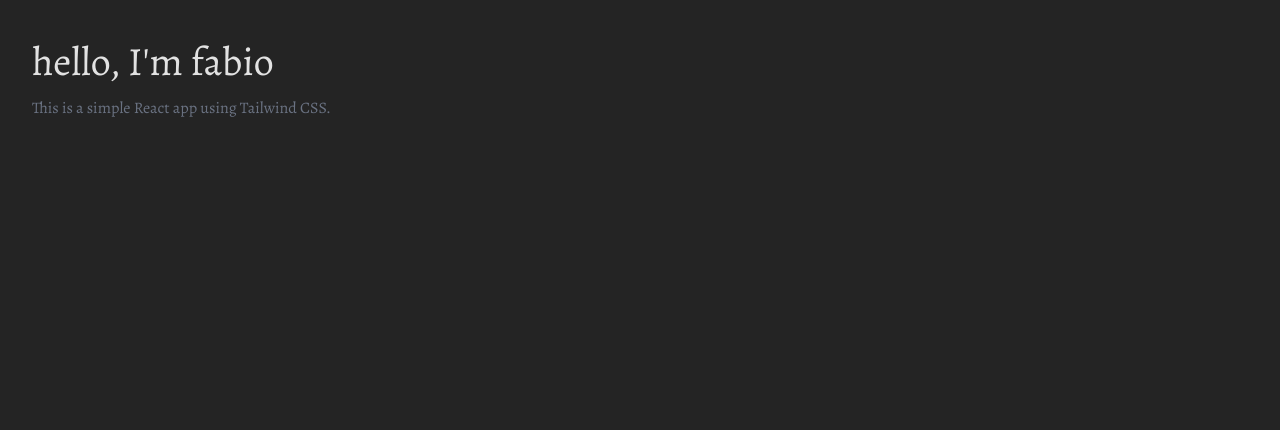
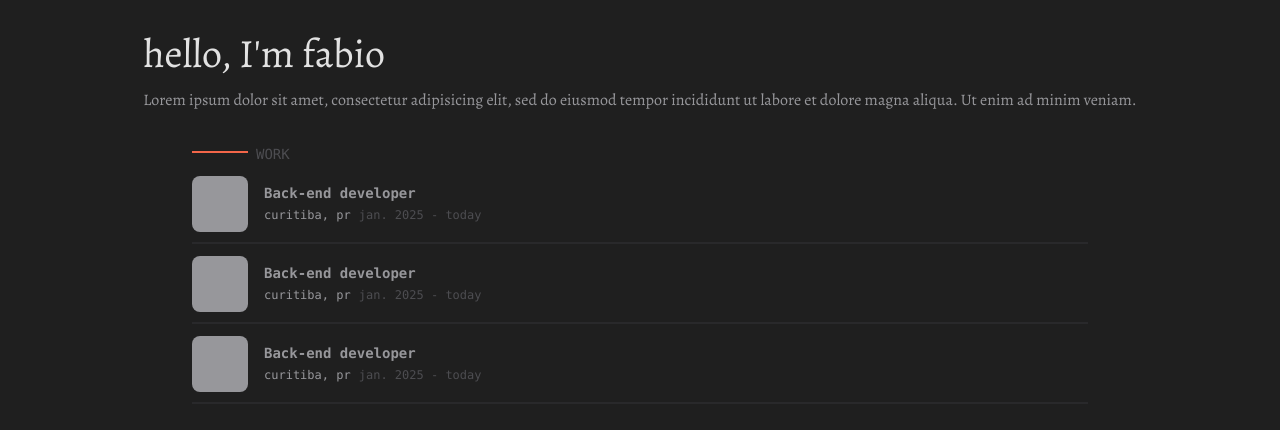
Before and after one commit to reszkojr/portfolio, a React (Vite) app: page / in a window 1280 px wide. Shown: the top 430 px of the page. Built offline with nearby package versions, Linux system fonts and the light colour scheme.

Commit message:
simple accordion & section elements

```diff
--- a/index.html
+++ b/index.html
@@ -8,7 +8,7 @@
     <title>Portfólio</title>
 </head>
 
-<body>
+<body class="bg-background h-screen">
     <div id="root"></div>
     <script type="module" src="/src/main.tsx"></script>
 </body>
--- a/src/App.tsx
+++ b/src/App.tsx
@@ -1,9 +1,20 @@
-function App() {
+import Accordion from "./components/Accordion"
+import Section from "./components/Section"
+
+const App = () => {
     return (
         <>
-            <div className="flex flex-col h-100 p-8">
-                <h1>hello, I'm fabio</h1>
-                <p className="text-gray-500">This is a simple React app using Tailwind CSS.</p>
+            <div className="flex flex-col h-100 items-center p-6">
+                <div className="mb-8">
+                    <h1>hello, I'm fabio</h1>
+                    <p className="text-secondary">Lorem ipsum dolor sit amet, consectetur adipisicing elit, sed do eiusmod tempor incididunt ut labore et dolore magna aliqua. Ut enim ad minim veniam. </p>
+                </div>
+
+                <Section title={"work"}>
+                    <Accordion icon={''} title={"Back-end developer"} location={"curitiba, pr"} date={"jan. 2025 - today"} description={""}></Accordion>
+                    <Accordion icon={''} title={"Back-end developer"} location={"curitiba, pr"} date={"jan. 2025 - today"} description={""}></Accordion>
+                    <Accordion icon={''} title={"Back-end developer"} location={"curitiba, pr"} date={"jan. 2025 - today"} description={""}></Accordion>
+                </Section>
             </div>
         </>
     )
--- /dev/null
+++ b/src/components/Accordion.tsx
@@ -0,0 +1,29 @@
+interface AccordionProps {
+    icon: string;
+    title: string;
+    date: string;
+    location: string;
+    description: string;
+}
+
+const Accordion = ({ title, date, location, description }: AccordionProps) => {
+    return (
+        <div className="flex items-start gap-4 py-3 font-mono h-20 border-b-tertiary-darker border-b-2">
+            <div className="w-14 h-14 bg-secondary rounded-lg">
+                <i className="icon icon-accordion"></i>
+            </div>
+            <div className="flex gap-1 h-full justify-center flex-col">
+                <h3 className="text-secondary font-semibold text-sm">{title}</h3>
+                <div className="flex items-center gap-2 text-xs">
+                    <span className="text-secondary">{location}</span>
+                    <span className="text-tertiary">{date}</span>
+                </div>
+            </div>
+            <div className="accordion-content">
+                <p className="text-secondary">{description}</p>
+            </div>
+        </div>
+    );
+}
+
+export default Accordion;
--- /dev/null
+++ b/src/components/Section.tsx
@@ -0,0 +1,20 @@
+interface SectionProps {
+    title: string;
+    children: React.ReactNode;
+}
+
+const Section = ({ title, children }: SectionProps) => {
+    return (
+        <>
+            <div className="w-full max-w-4xl">
+                <div className="flex items-center gap-2">
+                    <div className="w-14 border-t-2 border-t-primary mb-2 mt-1"></div>
+                    <h2 className="text-tertiary font-mono uppercase text-sm">{title}</h2>
+                </div>
+                {children}
+            </div>
+        </>
+    )
+}
+
+export default Section;
```
